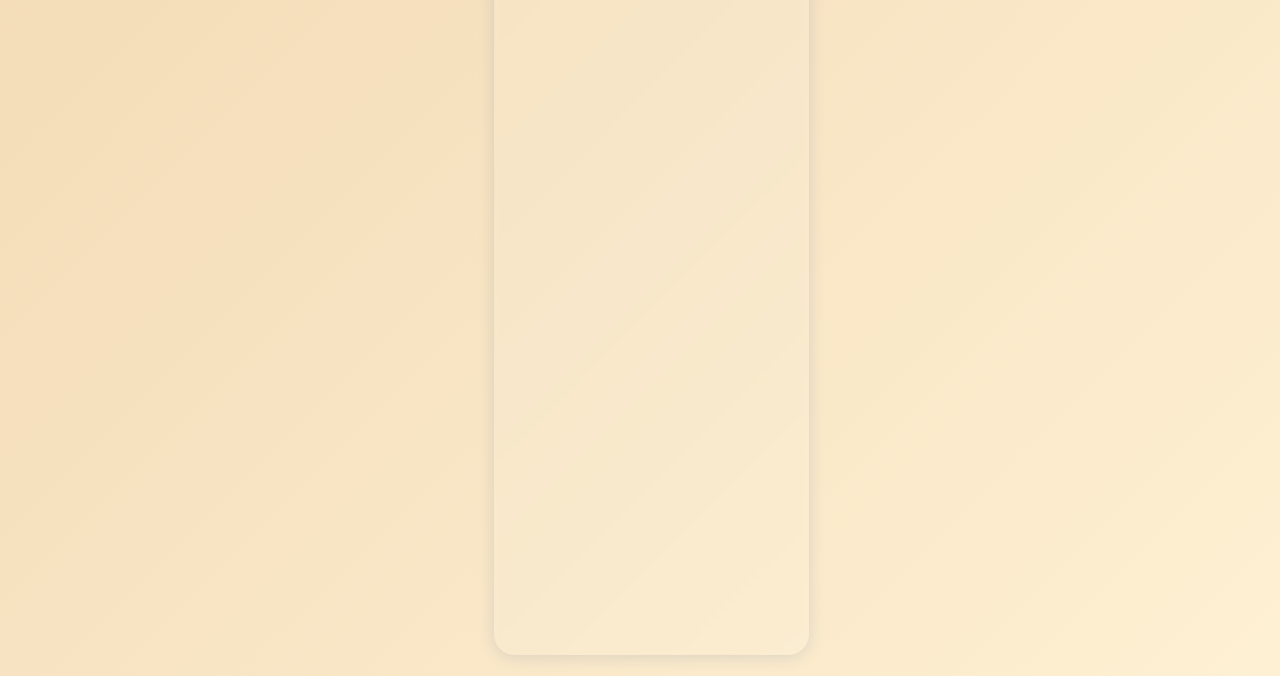
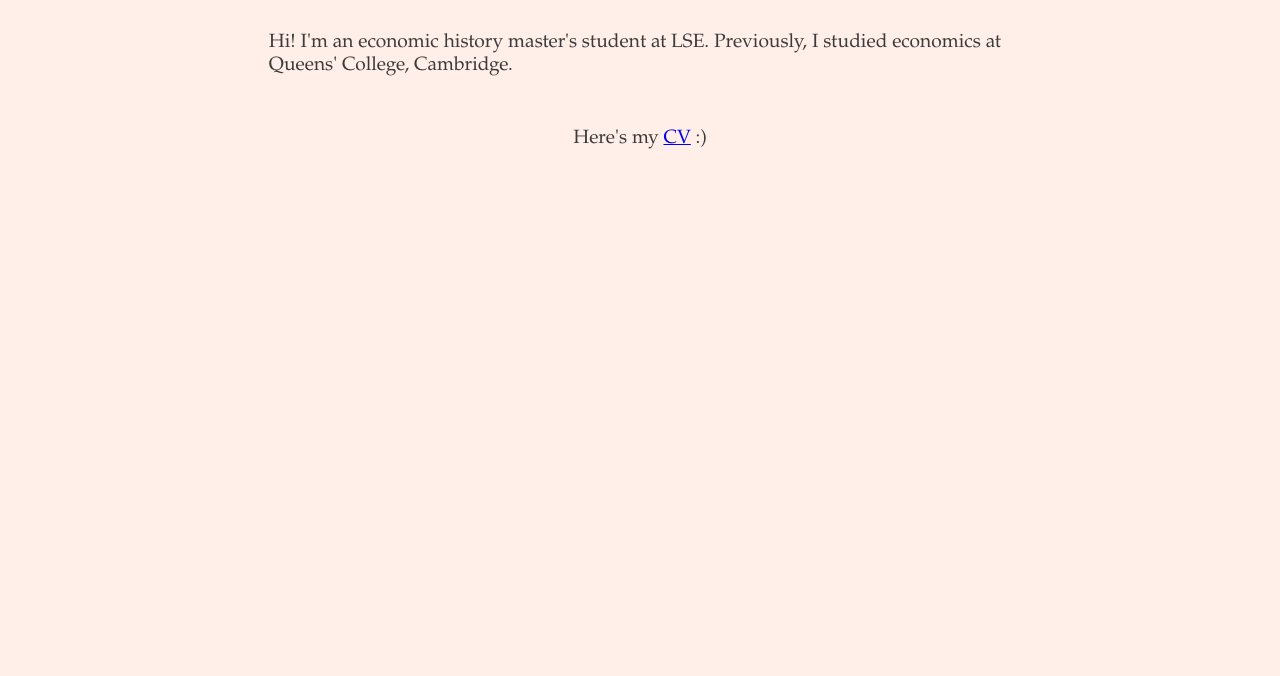
Before and after one commit to Marioavt/marioavt.github.io, a plain HTML site: page index.html in a window 1280 px wide. Shown: the part 124-800 px from the top of the page. Drawn offline with Linux system fonts and the light colour scheme.

Commit message:
Made the website a bit nicer

```diff
--- a/index.html
+++ b/index.html
@@ -10,30 +10,30 @@
     body {
       margin: 0;
       min-height: 100vh;
+      background: linear-gradient(135deg, #ffefe8 0%, #ffefe8 100%);
+      font-family: 'Book Antiqua', Arial, sans-serif;
+      color: #3c3a3a;
       display: flex;
-      background: linear-gradient(135deg, #f3dbb6 0%, #fef0d3 100%);
-      font-family: 'Book Antiqua', Arial, sans-serif;
-      color: #454141;
+      flex-direction: column;
+      align-items: center;
     }
     h1 {
       font-family: 'Book Antiqua', Arial, sans-serif;
-      font-size: 3rem;
+      font-size: 2.2rem;
+      margin-top: 2em;
       margin-bottom: 0.5em;
       letter-spacing: 2px;
       text-shadow: 0 4px 24px rgba(30,60,114,0.3);
     }
     p {
-      font-size: 1.3rem;
-      background: rgba(255,255,255,0.1);
-      padding: 1em 2em;
-      border-radius: 1em;
-      box-shadow: 0 2px 16px rgba(42,82,152,0.15);
-      backdrop-filter: blur(2px);
+      font-size: 1.2rem;
+      padding: 0.3em 14em;
     }
   </style>
 </head>
 <body>
-  <h1>My personal website</h1>
-  <p>I am a work in progress...</p>
+  <h1>Mario Ventura</h1>
+  <p>Hi! I'm an economic history master's student at LSE. Previously, I studied economics at Queens' College, Cambridge. </p>
+  <p>Here's my <a href="One_Page_CV.pdf" target="CV">CV</a> :) </p>
 </body>
 </html>
```
Also changed, not shown: 2 other files.
